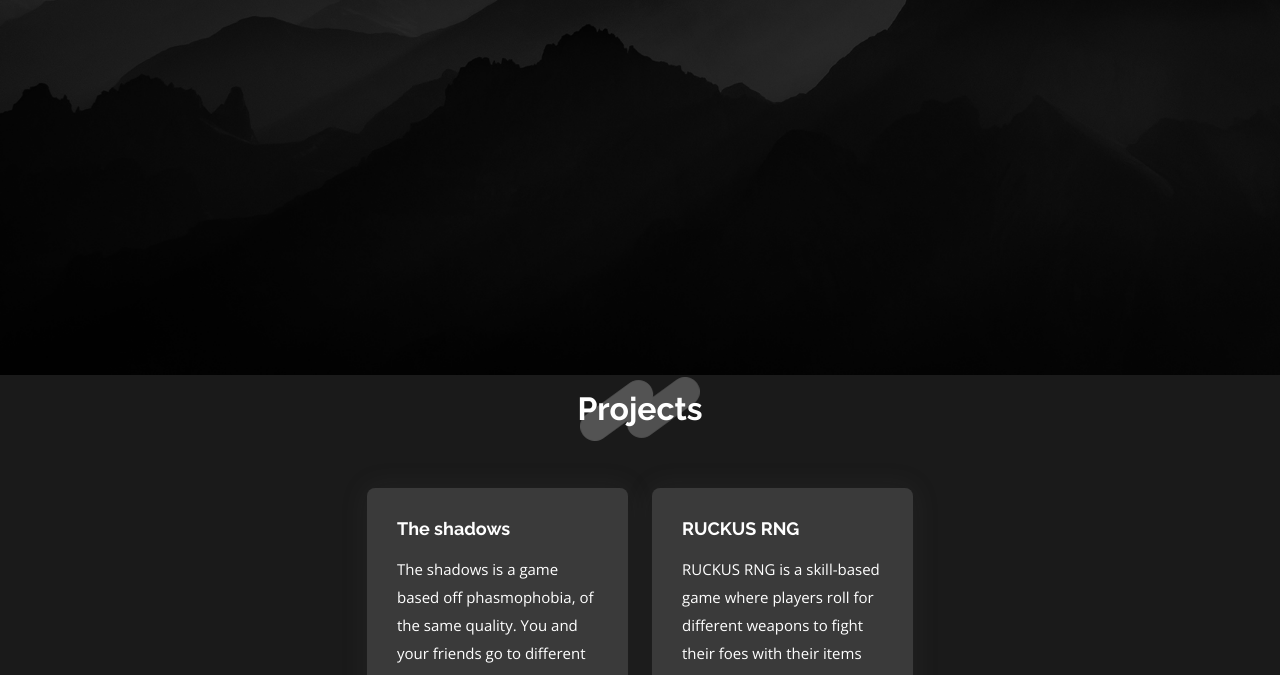
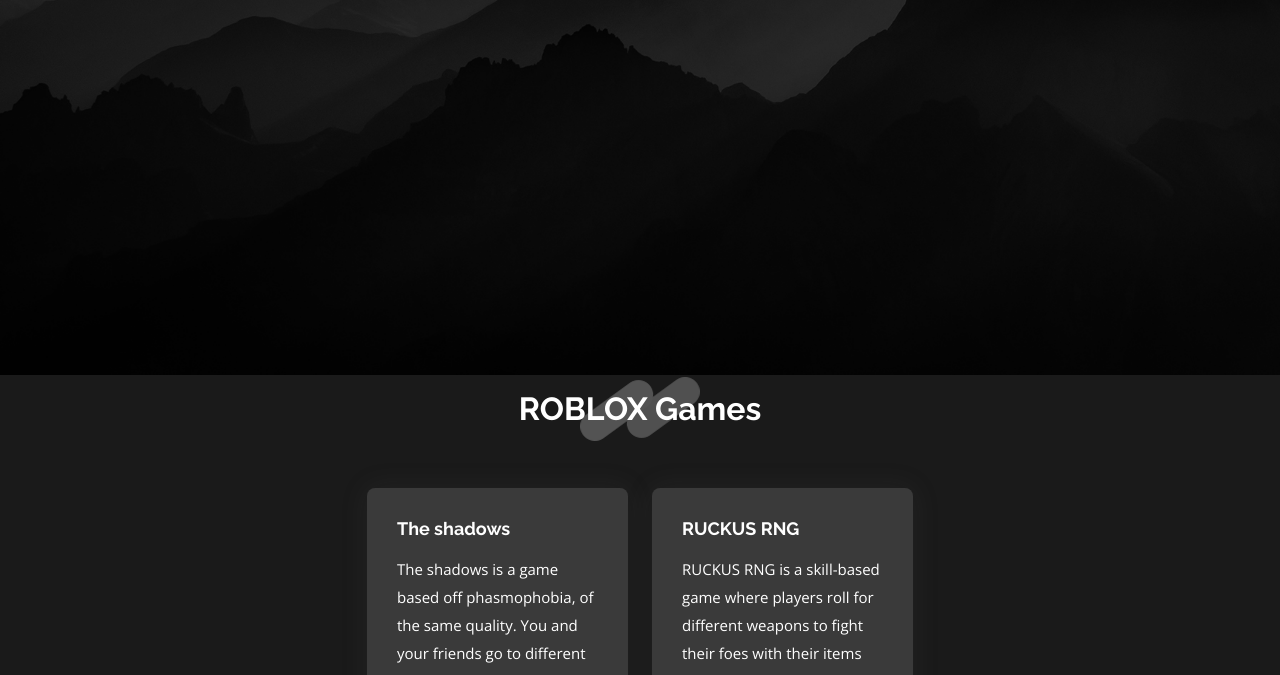
Before and after one commit to Protactium/my-website, a plain HTML site: page index.html in a window 1280 px wide. Shown: the part 425-1100 px from the top of the page. Drawn offline with nearby package versions, Linux system fonts and the light colour scheme.

Commit message:
Update index.html

```diff
--- a/index.html
+++ b/index.html
@@ -50,7 +50,7 @@
       <section id="projects" class="projects">
         <div class="container">
           <div class="section-title" data-aos="fade-in" data-aos-delay="100">
-            <h2>Projects</h2>
+            <h2>ROBLOX Games</h2>
           </div>
 
           <div class="row justify-content-center">
```
